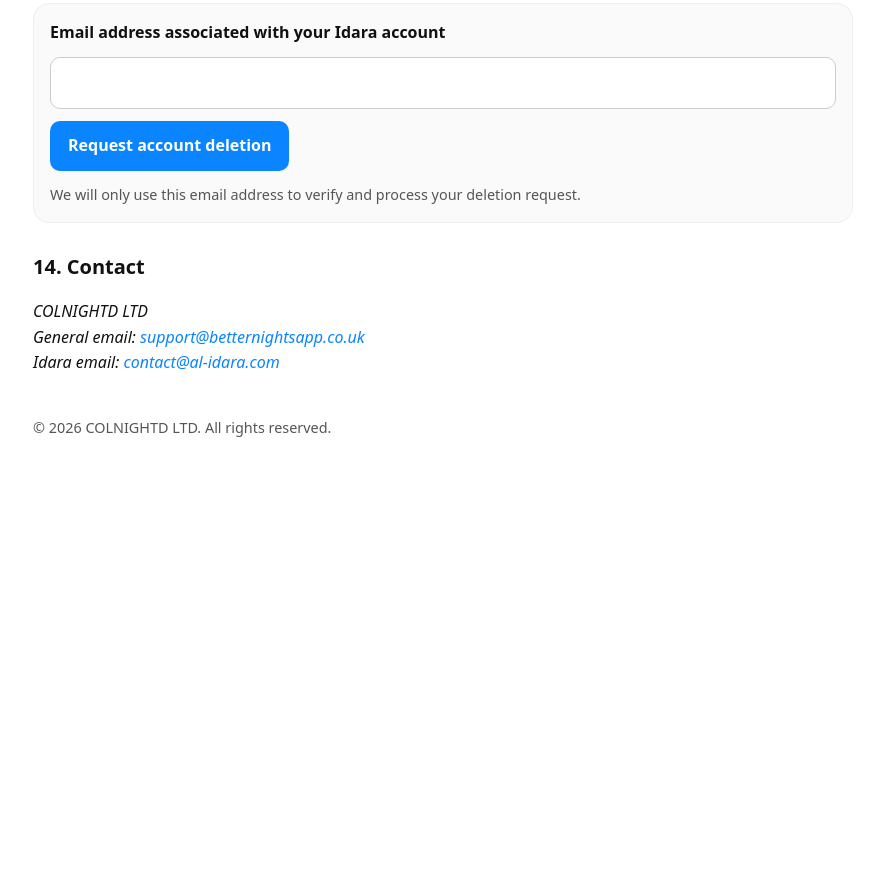
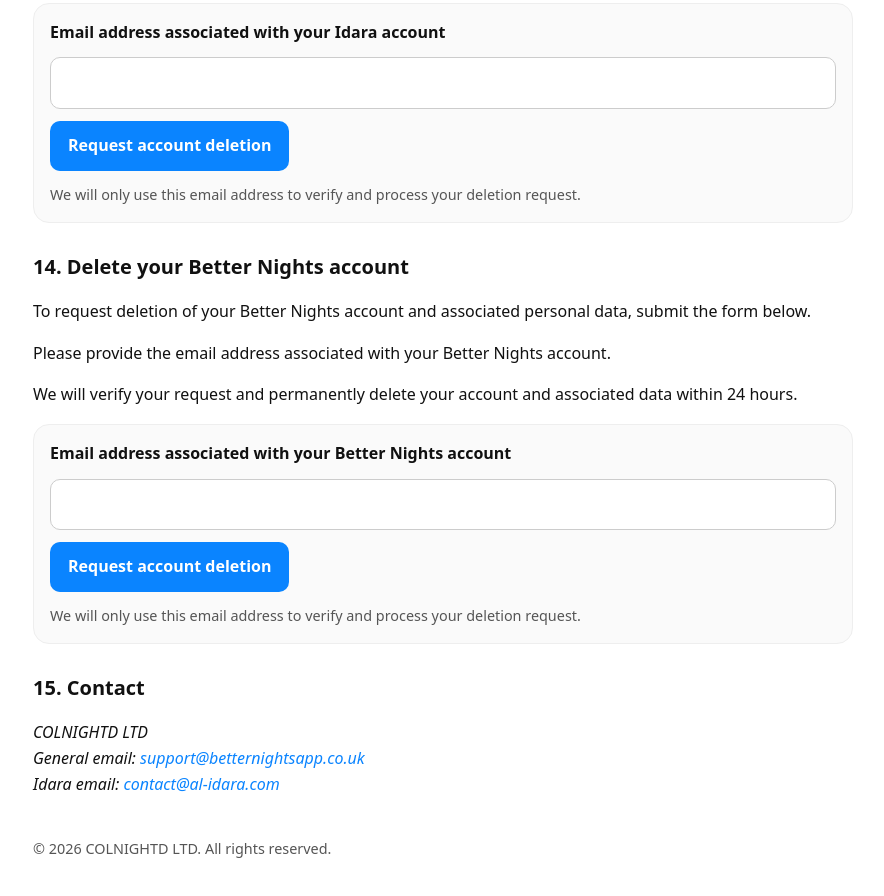
Before and after one commit to KhalidAdan1/privacy, a plain HTML site: page index.html in a window 1280 px wide. Shown: the part 4123-5019 px from the top of the page, without its empty margins (197-1081 px from the left). Before the commit the page ends 4610 px from the top, so only its background shows below. Drawn offline with Linux system fonts and the light colour scheme.

Commit message:
Add Better Nights account deletion form

```diff
--- a/index.html
+++ b/index.html
@@ -239,7 +239,24 @@
   </section>
 
   <section>
-    <h2>14. Contact</h2>
+    <h2>14. Delete your Better Nights account</h2>
+    <p>To request deletion of your Better Nights account and associated personal data, submit the form below.</p>
+    <p>Please provide the email address associated with your Better Nights account.</p>
+    <p>We will verify your request and permanently delete your account and associated data within 24 hours.</p>
+    <form class="card deletion-form" action="https://formsubmit.co/support@betternightsapp.co.uk" method="post">
+      <input type="hidden" name="_subject" value="Better Nights account deletion request" />
+      <input type="hidden" name="_template" value="table" />
+      <label class="hp-field" for="better-nights-company">Company</label>
+      <input class="hp-field" id="better-nights-company" type="text" name="_honey" tabindex="-1" autocomplete="off" />
+      <label for="better-nights-deletion-email">Email address associated with your Better Nights account</label>
+      <input id="better-nights-deletion-email" type="email" name="email" autocomplete="email" required />
+      <button type="submit">Request account deletion</button>
+      <p class="form-note">We will only use this email address to verify and process your deletion request.</p>
+    </form>
+  </section>
+
+  <section>
+    <h2>15. Contact</h2>
     <address>
       COLNIGHTD LTD<br />
       General email: <a href="mailto:support@betternightsapp.co.uk">support@betternightsapp.co.uk</a><br />
```
